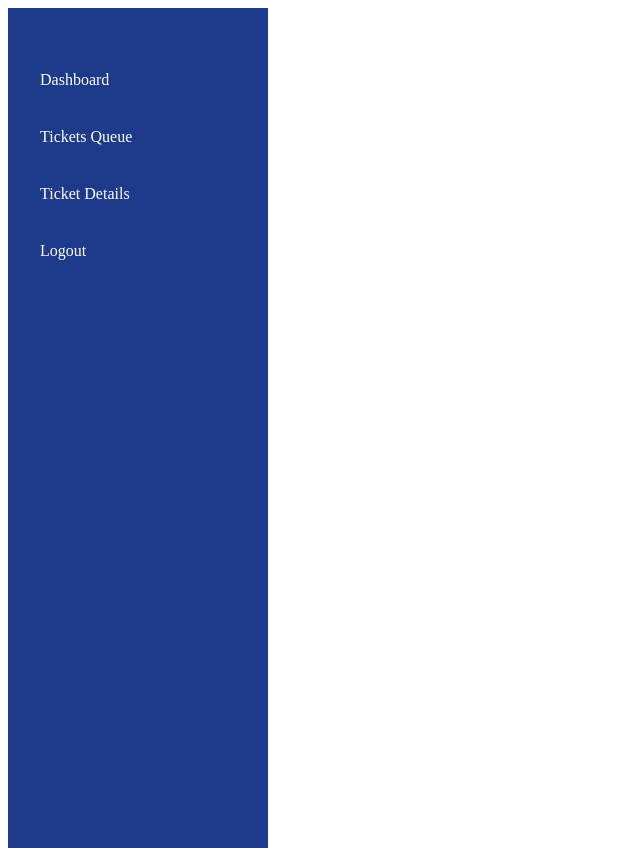
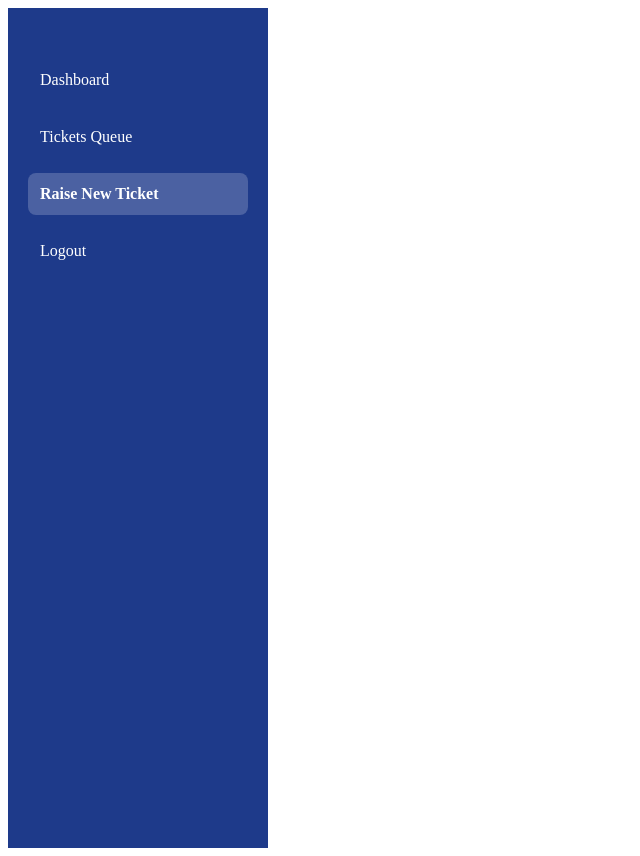
Before and after one commit to SIS-EBhogapurapu/Support-Ticket-and-Escalation-Board, an Angular app: page /admin in a window 1280 px wide. Shown: the whole page, without its empty margins (0-640 px from the left). Built offline with nearby package versions, Linux system fonts and the light colour scheme.

Commit message:
Ticket Details component deleted

```diff
--- a/src/app/sidebar/sidebar.html
+++ b/src/app/sidebar/sidebar.html
@@ -9,8 +9,8 @@
       Tickets Queue
     </li>
 
-    <li class="menu-item" routerLink="/Userstd" routerLinkActive="active">
-      Ticket Details
+    <li class="menu-item" routerLink="/" routerLinkActive="active">
+      Raise New Ticket
     </li>
 
     <li class="menu-item" routerLink="/login" routerLinkActive="active">
--- a/src/app/users-td/users-td.html
+++ /dev/null
@@ -1 +0,0 @@
-<p>users-td works!</p>
```
Also changed, not shown: src/app/users-td/users-td.ts (deleted, +0 -12 lines), src/app/users-td/users-td.css (deleted), 1 other file (tests, documents, lock files or other folders).
